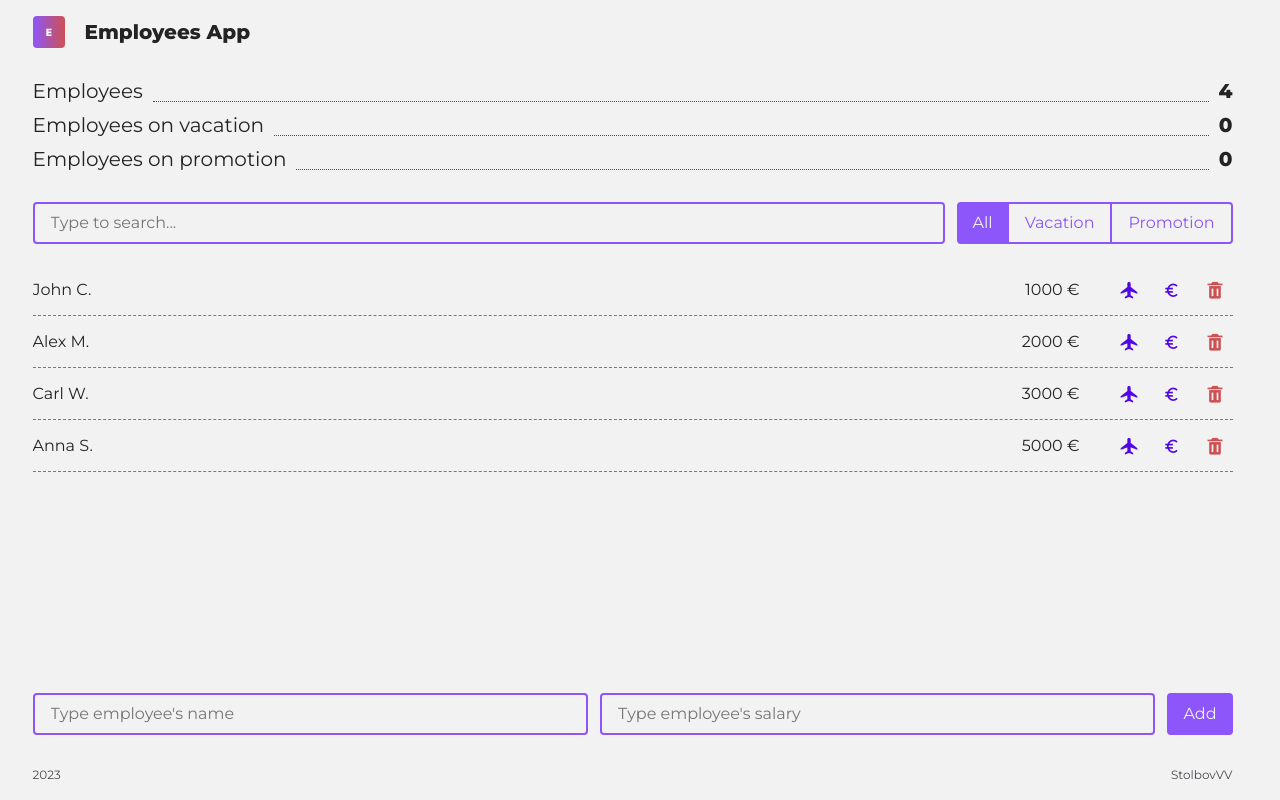
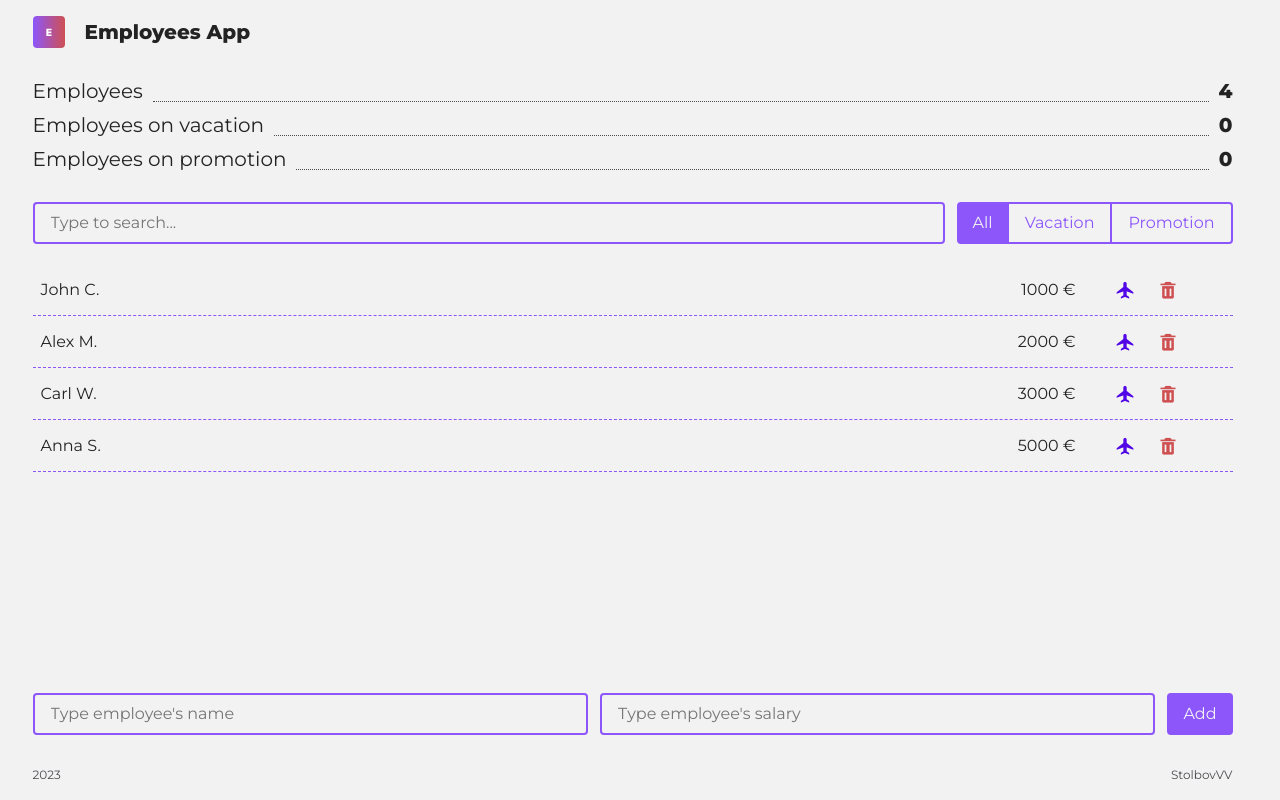
Before and after one commit to stolbovvv/practice-employees, a React (Vite) app: page / in a window 1280 px wide. Built offline with nearby package versions, Linux system fonts and the light colour scheme; the HTML template or start-up script is replaced by a standard one.

Commit message:
refactor

```diff
--- a/src/components/list-item/list-item.css
+++ b/src/components/list-item/list-item.css
@@ -1,18 +1,21 @@
 .list-item {
   display: flex;
   align-items: center;
+  padding: 0.5rem 0.25em;
   border-bottom: 1px dashed var(--color-primary-1);
-  padding-block: 0.5rem;
 }
 .list-item > * + * {
   margin-left: 0.5rem;
 }
 .list-item__name {
   margin-right: auto;
+  padding-inline: 0.25em;
+  cursor: pointer;
 }
-
-.list-item_promotion .list-item__name,
-.list-item_promotion .list-item__salary {
+.list-item__name:focus {
+  outline-color: var(--color-primary-2);
+}
+.list-item_vacation .list-item__name {
   font-weight: 700;
   color: var(--color-primary-2);
 }
@@ -22,8 +25,6 @@
 .list-item__button {
   flex: 0 0 auto;
   display: flex;
-  align-items: center;
-  justify-content: center;
   padding: 0.375em 0.375em;
   border: 0;
   border-radius: 0.25em;
@@ -49,3 +50,18 @@
 .list-item__button.is-active:hover {
   background-color: var(--color-primary-2);
 }
+.list-item__icon {
+  display: flex;
+  padding: 0.375em 0.375em;
+  border-radius: 50%;
+  background-color: var(--color-primary-1);
+  font-size: 1.25rem;
+  color: var(--color-neutral-1);
+  opacity: 0;
+  transform: translateX(50%) scale(0.25);
+  transition: all 0.25s ease 0s;
+}
+.list-item_promotion .list-item__icon {
+  opacity: 1;
+  transform: translateX(0%);
+}
--- a/src/components/list-item/list-item.jsx
+++ b/src/components/list-item/list-item.jsx
@@ -1,21 +1,42 @@
+import { Component } from 'react';
 import './list-item.css';
 
-function ListItem({ name, salary, vacation, promotion, onUpdateEmployee, onDelEmployee }) {
+class ListItem extends Component {
+  constructor(props) {
+    super(props);
+    this.state = {
+      vacation: false,
+      promotion: false,
+    };
+  }
+
+  toggleVacation = () => this.setState(({ vacation }) => ({ vacation: !vacation }));
+  togglePromotion = () => this.setState(({ promotion }) => ({ promotion: !promotion }));
+
+  render() {
+    const { name, salary } = this.props;
+    const { vacation, promotion } = this.state;
+
+    const classModifiers = (vacation ? ' list-item_vacation' : '') + (promotion ? ' list-item_promotion' : '');
+
     return (
-    <li className={'list-item' + (promotion ? ' list-item_promotion' : '')}>
-      <span className="list-item__name">{name}</span>
+      <li className={'list-item' + classModifiers}>
+        <span className="list-item__name" tabIndex="0" onClick={this.togglePromotion}>
+          {name}
+        </span>
         <span className="list-item__salary">{salary} €</span>
-      <button className={'list-item__button' + (vacation ? ' is-active' : '')} onClick={() => onUpdateEmployee('vacation')}>
+        <button className="list-item__button" onClick={this.toggleVacation}>
           <i className="bx bxs-plane"></i>
         </button>
-      <button className={'list-item__button' + (promotion ? ' is-active' : '')} onClick={() => onUpdateEmployee('promotion')}>
-        <i className="bx bx-euro"></i>
-      </button>
-      <button className="list-item__button list-item__button_danger" onClick={onDelEmployee}>
+        <button className="list-item__button list-item__button_danger">
           <i className="bx bxs-trash"></i>
         </button>
+        <div className="list-item__icon">
+          <i className="bx bx-euro"></i>
+        </div>
       </li>
     );
   }
+}
 
 export { ListItem };
--- a/src/components/list/list.css
+++ b/src/components/list/list.css
@@ -1,15 +1,10 @@
 .list {
   list-style: none;
+  overflow-x: hidden;
   overflow-y: auto;
-}
-
-/* Firefox */
-.list {
   scrollbar-width: thin;
   scrollbar-color: var(--color-primary-1) var(--color-neutral-1);
 }
-
-/* Chrome, Edge and Safari */
 .list::-webkit-scrollbar {
   height: 0.875rem;
   width: 0.875rem;
```
Lines whose indentation alone changed are shown as unchanged.
